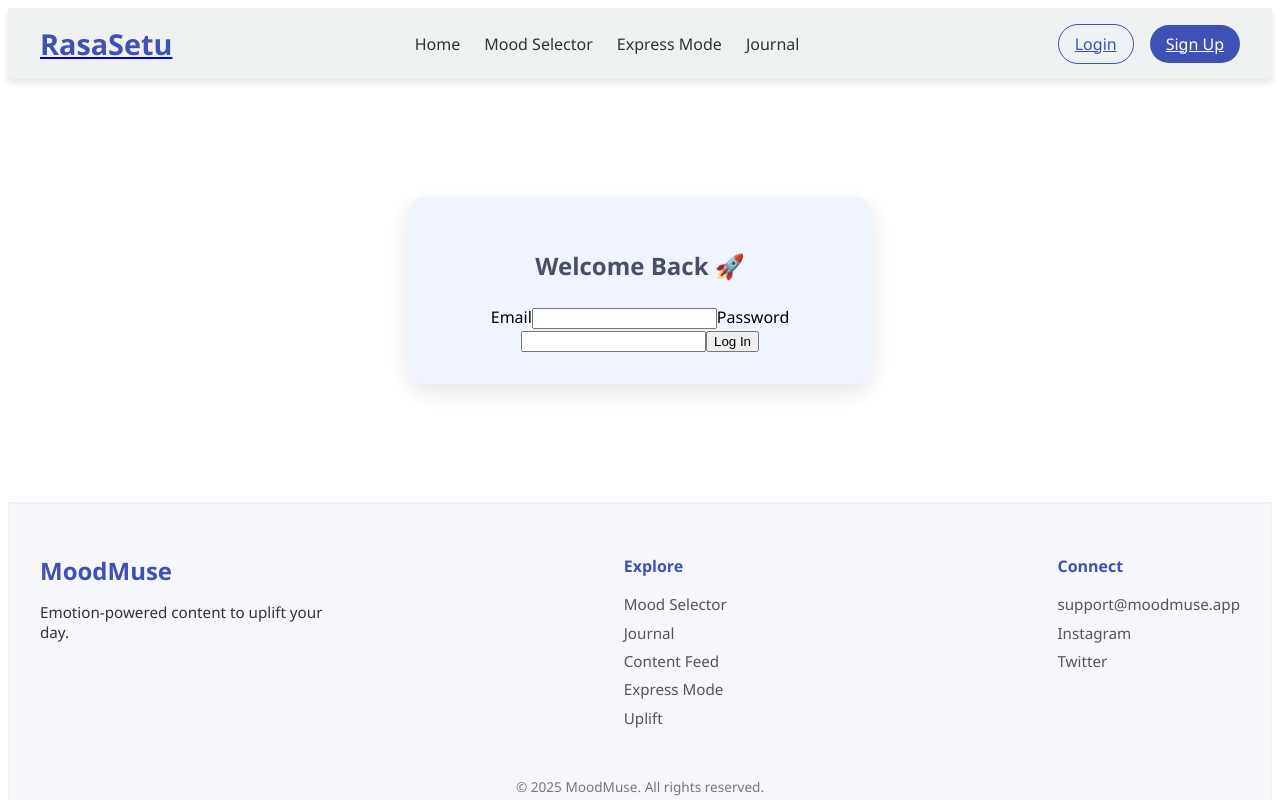
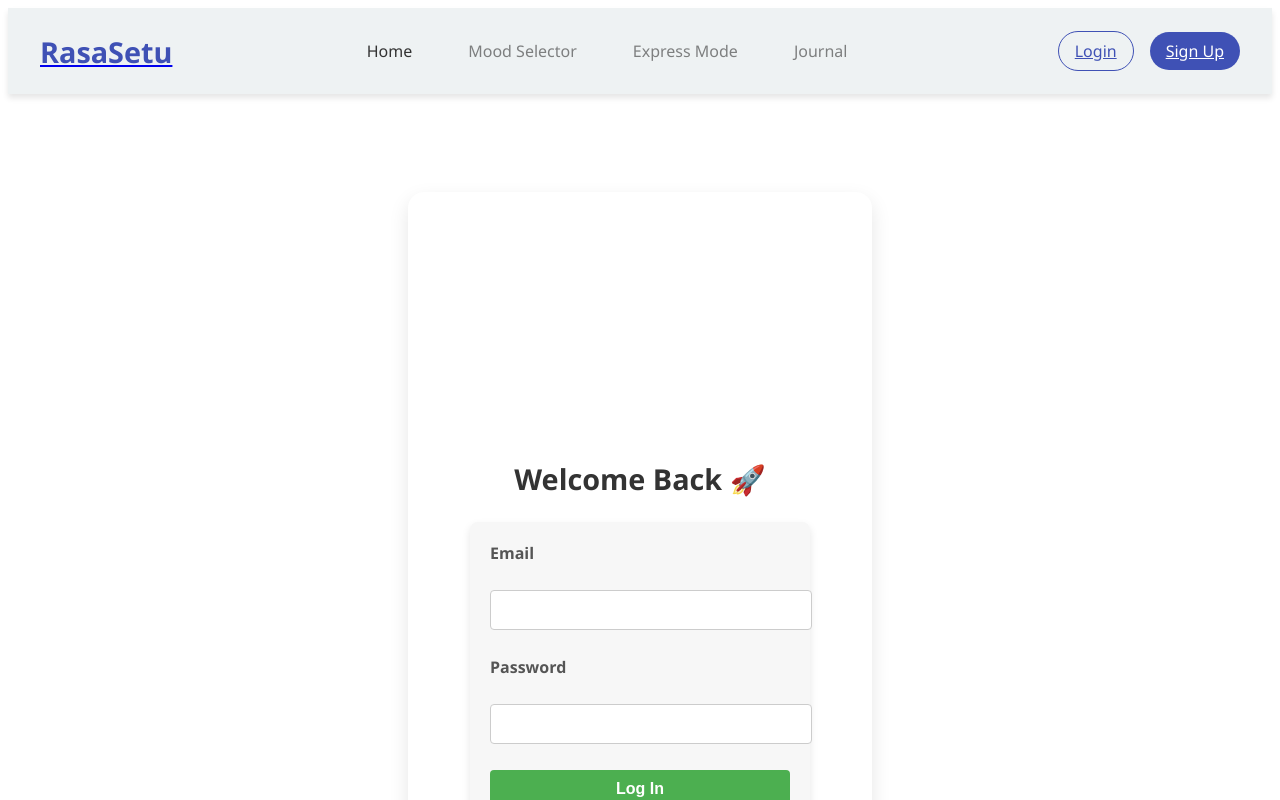
Before and after one commit to kaustubhpatil322/Byte-Verse, a React (Vite) app in the folder MargVedha/frontend/: page /login in a window 1280 px wide. Shown: the top 800 px of the page. Built offline with nearby package versions, Linux system fonts and the light colour scheme; no server answers.

Commit message:
enhanced changes login page updates

```diff
--- a/MargVedha/frontend/package.json
+++ b/MargVedha/frontend/package.json
@@ -10,6 +10,7 @@
     "preview": "vite preview"
   },
   "dependencies": {
+    "firebase": "^11.6.0",
     "framer-motion": "^12.6.5",
     "react": "^18.3.1",
     "react-dom": "^18.3.1",
--- a/MargVedha/frontend/src/components/EmotionalSpectrum/EmotionalSpectrum.jsx
+++ b/MargVedha/frontend/src/components/EmotionalSpectrum/EmotionalSpectrum.jsx
@@ -1,5 +1,6 @@
-import React, { useState } from 'react';
+import React, { useState, useEffect } from 'react';
 import './EmotionalSpectrum.css';
+import { auth } from '../../firebase';  // Firebase auth
 
 const categories = {
   Happiness: [
@@ -35,6 +36,18 @@ const EmotionalSpectrum = () => {
   const [uploadType, setUploadType] = useState('');
   const [imageFile, setImageFile] = useState(null);
   const [videoFile, setVideoFile] = useState(null);
+  const [user, setUser] = useState(null);
+
+  useEffect(() => {
+    const unsubscribe = auth.onAuthStateChanged((user) => {
+      if (user) {
+        setUser(user);  // Set user when logged in
+      } else {
+        setUser(null);  // Clear user when logged out
+      }
+    });
+    return () => unsubscribe();
+  }, []);
 
   const hasUploadedMedia = uploadType === 'image' ? !!imageFile : uploadType === 'video' ? !!videoFile : false;
 
@@ -44,10 +57,34 @@ const EmotionalSpectrum = () => {
     }
   };
 
+  // Render image preview
+  const renderImagePreview = () => {
+    if (imageFile) {
+      return <img src={URL.createObjectURL(imageFile)} alt="Preview" className="media-preview" />;
+    }
+    return null;
+  };
+
+  // Render video preview
+  const renderVideoPreview = () => {
+    if (videoFile) {
+      return <video controls className="media-preview"><source src={URL.createObjectURL(videoFile)} type="video/mp4" /></video>;
+    }
+    return null;
+  };
+
   return (
     <div className="container">
       <h1 className="title">RasaSetu | Complete Emotional Palette</h1>
 
+      {/* Conditional message if user is not logged in */}
+      {!user && (
+        <div className="login-prompt">
+          <p>Please log in to access the emotional spectrum.</p>
+        </div>
+      )}
+
+      {/* Media Upload Toggle */}
       <div className="media-toggle">
         <label>
           <input
@@ -59,6 +96,7 @@ const EmotionalSpectrum = () => {
               setUploadType('image');
               setVideoFile(null); // clear other
             }}
+            disabled={!user}
           />
           Upload Image
         </label>
@@ -72,11 +110,13 @@ const EmotionalSpectrum = () => {
               setUploadType('video');
               setImageFile(null); // clear other
             }}
+            disabled={!user}
           />
           Upload Video
         </label>
       </div>
 
+      {/* Image Upload Section */}
       {uploadType === 'image' && (
         <div className="media-upload">
           <label>
@@ -85,11 +125,14 @@ const EmotionalSpectrum = () => {
               type="file"
               accept="image/*"
               onChange={(e) => setImageFile(e.target.files[0])}
+              disabled={!user}
             />
           </label>
+          {renderImagePreview()}
         </div>
       )}
 
+      {/* Video Upload Section */}
       {uploadType === 'video' && (
         <div className="media-upload">
           <label>
@@ -98,28 +141,33 @@ const EmotionalSpectrum = () => {
               type="file"
               accept="video/*"
               onChange={(e) => setVideoFile(e.target.files[0])}
+              disabled={!user}
             />
           </label>
+          {renderVideoPreview()}
         </div>
       )}
 
-      {!hasUploadedMedia && (
+      {/* Upload warning if no media is uploaded */}
+      {!hasUploadedMedia && user && (
         <p className="upload-warning">⚠️ Please upload an image or video to proceed with selecting emotions.</p>
       )}
 
+      {/* Category Tabs */}
       <div className="tabs">
         {Object.keys(categories).map((cat) => (
           <button
             key={cat}
             className={`tab ${cat === activeCategory ? 'active' : ''}`}
             onClick={() => hasUploadedMedia && setActiveCategory(cat)}
-            disabled={!hasUploadedMedia}
+            disabled={!hasUploadedMedia || !user}
           >
             {cat}
           </button>
         ))}
       </div>
 
+      {/* Emotion Grid */}
       <div className="grid">
         {categories[activeCategory].map((emotion) => (
           <div
@@ -128,6 +176,7 @@ const EmotionalSpectrum = () => {
               !hasUploadedMedia ? 'disabled' : ''
             }`}
             onClick={() => handleEmotionSelect(emotion)}
+            disabled={!hasUploadedMedia || !user}
           >
             <i className={`${emotion.icon} icon`}></i>
             <span>{emotion.name}</span>
@@ -135,16 +184,17 @@ const EmotionalSpectrum = () => {
         ))}
       </div>
 
+      {/* Journal Entry */}
       <div className="journal">
         <textarea
           placeholder="Describe your mood in your own words..."
           value={journalEntry}
           onChange={(e) => setJournalEntry(e.target.value)}
-          disabled={!hasUploadedMedia}
+          disabled={!user || !hasUploadedMedia}
         />
         <button
           className="submit"
-          disabled={!hasUploadedMedia}
+          disabled={!user || !hasUploadedMedia || !selectedEmotion}
           onClick={() => {
             console.log('Selected Emotion:', selectedEmotion?.name);
             console.log('Journal Entry:', journalEntry);
--- a/MargVedha/frontend/src/components/Login/Login.css
+++ b/MargVedha/frontend/src/components/Login/Login.css
@@ -57,3 +57,163 @@
     color: #6c63ff;
     text-decoration: none;
   }
+  .login-container {
+    max-width: 400px;
+    margin: 5rem auto;
+    padding: 2.5rem 2rem;
+    background: #ffffff;
+    box-shadow: 0 8px 20px rgba(0, 0, 0, 0.1);
+    border-radius: 16px;
+    text-align: center;
+    font-family: 'Segoe UI', Tahoma, Geneva, Verdana, sans-serif;
+  }
+
+  .login-container h2 {
+    margin-bottom: 1.5rem;
+    font-size: 1.8rem;
+    color: #333;
+  }
+
+  form {
+    display: flex;
+    flex-direction: column;
+    gap: 1rem;
+  }
+
+  label {
+    text-align: left;
+    font-weight: 600;
+    color: #555;
+  }
+
+  input {
+    padding: 0.8rem;
+    border: 1px solid #ccc;
+    border-radius: 10px;
+    font-size: 1rem;
+    transition: border-color 0.3s ease;
+  }
+
+  input:focus {
+    border-color: #4e89ff;
+    outline: none;
+  }
+
+  button {
+    padding: 0.9rem;
+    background-color: #4e89ff;
+    color: white;
+    font-size: 1rem;
+    font-weight: 600;
+    border: none;
+    border-radius: 10px;
+    cursor: pointer;
+    transition: background 0.3s ease;
+  }
+
+  button:hover {
+    background-color: #3d6de0;
+  }
+
+  .error-message {
+    color: red;
+    background: #ffe0e0;
+    padding: 0.6rem;
+    border-radius: 8px;
+    font-size: 0.9rem;
+  }
+  /* Base styles */
+.login-container {
+  display: flex;
+  flex-direction: column;
+  justify-content: center;
+  align-items: center;
+  width: 100%;
+  height: 100vh;
+}
+
+h2 {
+  margin-bottom: 20px;
+}
+
+/* Form styles */
+form {
+  width: 300px;
+  background-color: #f7f7f7;
+  padding: 20px;
+  border-radius: 8px;
+  box-shadow: 0 4px 8px rgba(0, 0, 0, 0.1);
+}
+
+label {
+  font-weight: bold;
+}
+
+input {
+  width: 100%;
+  padding: 10px;
+  margin: 10px 0;
+  border: 1px solid #ccc;
+  border-radius: 4px;
+}
+
+button {
+  width: 100%;
+  padding: 10px;
+  background-color: #4caf50;
+  color: white;
+  border: none;
+  border-radius: 4px;
+  cursor: pointer;
+}
+
+button:disabled {
+  background-color: #ccc;
+  cursor: not-allowed;
+}
+
+/* Success animation */
+.success-message {
+  display: none;
+  margin-top: 10px;
+  animation: fadeIn 1s ease-in-out, scaleUp 0.5s ease-out;
+}
+
+@keyframes scaleUp {
+  from {
+    transform: scale(0.8);
+  }
+  to {
+    transform: scale(1);
+  }
+}
+
+@keyframes fadeIn {
+  from {
+    opacity: 0;
+  }
+  to {
+    opacity: 1;
+  }
+}
+
+/* Error animation */
+.error-message {
+  color: red;
+  font-size: 14px;
+  margin-top: 10px;
+  animation: shake 0.5s ease-in-out;
+}
+
+@keyframes shake {
+  0% { transform: translateX(0); }
+  25% { transform: translateX(-10px); }
+  50% { transform: translateX(10px); }
+  75% { transform: translateX(-10px); }
+  100% { transform: translateX(0); }
+}
+
+/* Input field error styles */
+input.error {
+  border: 2px solid red;
+}
--- a/MargVedha/frontend/src/components/Login/Login.jsx
+++ b/MargVedha/frontend/src/components/Login/Login.jsx
@@ -1,13 +1,14 @@
-// Login.jsx
 import React, { useState } from 'react';
 import { signInWithEmailAndPassword } from 'firebase/auth';
-import { auth } from '../../firebase'; // Adjust path based on location
+import { auth } from '../../firebase';
 import { useNavigate } from 'react-router-dom';
 import './Login.css';
 
 const Login = () => {
   const [formData, setFormData] = useState({ email: '', password: '' });
   const [error, setError] = useState('');
+  const [isLoading, setIsLoading] = useState(false);
+  const [isLoggedIn, setIsLoggedIn] = useState(false); // Track login state for success animation
   const navigate = useNavigate();
 
   const handleChange = (e) => {
@@ -16,10 +17,16 @@ const Login = () => {
 
   const handleSubmit = async (e) => {
     e.preventDefault();
+    setIsLoading(true);
     try {
       await signInWithEmailAndPassword(auth, formData.email, formData.password);
-      navigate('/dashboard'); // or wherever your main page is
+      setIsLoading(false);
+      setIsLoggedIn(true);
+      setError(''); // Clear error if login is successful
+      setTimeout(() => navigate('/'), 1000); // Redirect to home page on successful login
     } catch (error) {
+      setIsLoading(false);
+      setIsLoggedIn(false); // Reset login state
       if (error.code === 'auth/user-not-found') {
         setError("User not found.");
       } else if (error.code === 'auth/wrong-password') {
@@ -33,13 +40,42 @@ const Login = () => {
   return (
     <div className="login-container">
       <h2>Welcome Back 🚀</h2>
-      <form onSubmit={handleSubmit}>
+      <form onSubmit={handleSubmit} aria-labelledby="login-form">
+        {/* Error message with shake animation */}
         {error && <p className="error-message">{error}</p>}
-        <label>Email</label>
-        <input name="email" type="email" required onChange={handleChange} />
-        <label>Password</label>
-        <input name="password" type="password" required onChange={handleChange} />
-        <button type="submit">Log In</button>
+
+        <label htmlFor="email">Email</label>
+        <input
+          id="email"
+          name="email"
+          type="email"
+          value={formData.email}
+          onChange={handleChange}
+          required
+          autoComplete="on"
+          aria-label="Email address"
+          className={error ? 'error' : ''} // Highlight input in red when there's an error
+        />
+
+        <label htmlFor="password">Password</label>
+        <input
+          id="password"
+          name="password"
+          type="password"
+          value={formData.password}
+          onChange={handleChange}
+          required
+          autoComplete="on"
+          aria-label="Password"
+          className={error ? 'error' : ''} // Highlight input in red when there's an error
+        />
+
+        <button type="submit" disabled={isLoading} aria-label="Login">
+          {isLoading ? 'Logging in...' : 'Log In'}
+        </button>
+
+        {/* Success message with fade-in and scale-up animation */}
+        {isLoggedIn && <div className="success-message">Successfully logged in! Redirecting...</div>}
       </form>
     </div>
   );
--- a/MargVedha/frontend/src/components/Navbar/Navbar.css
+++ b/MargVedha/frontend/src/components/Navbar/Navbar.css
@@ -127,3 +127,140 @@
       display: flex;
     }
   }
+  .user-dropdown {
+    position: relative;
+    display: inline-block;
+  }
+
+  .user-avatar {
+    width: 40px;
+    height: 40px;
+    border-radius: 50%;
+    cursor: pointer;
+  }
+
+  .dropdown-content {
+    display: none;
+    position: absolute;
+    background-color: #fff;
+    min-width: 160px;
+    border: 1px solid #ddd;
+    box-shadow: 0px 8px 16px rgba(0, 0, 0, 0.2);
+    z-index: 1;
+    right: 0;
+    padding: 10px;
+  }
+
+  .user-dropdown:hover .dropdown-content {
+    display: block;
+  }
+
+  .dropdown-content p {
+    margin: 0;
+    padding: 5px 0;
+    text-align: center;
+  }
+
+  .dropdown-content button {
+    width: 100%;
+    padding: 8px 0;
+    background-color: #ff5c5c;
+    color: white;
+    border: none;
+    cursor: pointer;
+  }
+
+  .dropdown-content button:hover {
+    background-color: #e04f4f;
+  }
+  .user-dropdown {
+    position: relative;
+    display: inline-block;
+  }
+
+  .user-avatar {
+    width: 40px;
+    height: 40px;
+    border-radius: 50%;
+    cursor: pointer;
+  }
+
+  .dropdown-content {
+    display: none;
+    position: absolute;
+    background-color: #fff;
+    min-width: 160px;
+    border: 1px solid #ddd;
+    box-shadow: 0px 8px 16px rgba(0, 0, 0, 0.2);
+    z-index: 1;
+    right: 0;
+    padding: 10px;
+    text-align: center;
+  }
+
+  .user-dropdown:hover .dropdown-content {
+    display: block;
+  }
+
+  .dropdown-content p {
+    margin: 0;
+    padding: 5px 0;
+  }
+
+  .dropdown-content button {
+    width: 100%;
+    padding: 8px 0;
+    background-color: #ff5c5c;
+    color: white;
+    border: none;
+    cursor: pointer;
+  }
+
+  .dropdown-content button:hover {
+    background-color: #e04f4f;
+  }
+
+  /* Optional: Add hover effect for the avatar image */
+  .user-avatar:hover {
+    opacity: 0.8;
+  }
+  .navbar-links {
+    display: flex;
+    justify-content: space-around;
+    transition: transform 0.3s ease-in-out;
+  }
+
+  .navbar-links.open {
+    transform: translateX(0);
+  }
+
+  .navbar-links li {
+    list-style: none;
+    margin: 1rem;
+  }
+
+  .hamburger.open {
+    transform: rotate(90deg);
+  }
+  .user-avatar {
+    width: 40px;
+    height: 40px;
+    border-radius: 50%;
+    background-color: #f0f0f0;
+    object-fit: cover;
+  }
+
+  .user-avatar img {
+    width: 100%;
+    height: 100%;
+    border-radius: 50%;
+  }
+  .navbar-links .disabled {
+    pointer-events: none;
+    opacity: 0.6;
+    cursor: not-allowed;
+  }
+
+  .navbar-links .disabled:hover {
+    opacity: 0.6;  /* Optional: Remove hover effect on disabled links */
+  }
--- a/MargVedha/frontend/src/components/Navbar/Navbar.jsx
+++ b/MargVedha/frontend/src/components/Navbar/Navbar.jsx
@@ -1,9 +1,30 @@
-import React, { useState } from 'react';
+import React, { useState, useEffect } from 'react';
 import { Link } from 'react-router-dom';
 import './Navbar.css';
+import { auth } from '../../firebase';
+import { signOut } from 'firebase/auth';
 
 const Navbar = () => {
   const [isMobileMenuOpen, setIsMobileMenuOpen] = useState(false);
+  const [user, setUser] = useState(null);
+
+  // Handle login state and user info
+  useEffect(() => {
+    const unsubscribe = auth.onAuthStateChanged((user) => {
+      if (user) {
+        setUser(user);  // Set user when logged in
+      } else {
+        setUser(null);  // Clear user when logged out
+      }
+    });
+    return () => unsubscribe();
+  }, []);
+
+  // Logout function
+  const handleLogout = () => {
+    signOut(auth);
+    setUser(null);
+  };
 
   const toggleMenu = () => {
     setIsMobileMenuOpen(!isMobileMenuOpen);
@@ -13,25 +34,46 @@ const Navbar = () => {
     <nav className="navbar">
       <Link to="/" onClick={toggleMenu}><div className="navbar-logo">RasaSetu</div></Link>
 
+      {/* Mobile Navigation Links */}
       <div className={`navbar-links ${isMobileMenuOpen ? 'open' : ''}`}>
         <li><Link to="/" onClick={toggleMenu}>Home</Link></li>
-        <li><Link to="/mood" onClick={toggleMenu}>Mood Selector</Link></li> {/* ✅ UPDATED */}
-        <li><Link to="/express-mode" onClick={toggleMenu}>Express Mode</Link></li>   {/* ✅ UPDATED */}
-        <li><Link to="/journal" onClick={toggleMenu}>Journal</Link></li>
-
-
-        <div className="mobile-auth">
-          <Link to="/login" className="btn login">Login</Link>
-          <Link to="/signup" className="btn signup">Sign Up</Link>
-        </div>
+        {/* Disable links if user is not logged in */}
+        <li><Link to="/mood" onClick={toggleMenu} className={user ? '' : 'disabled'}>Mood Selector</Link></li>
+        <li><Link to="/express-mode" onClick={toggleMenu} className={user ? '' : 'disabled'}>Express Mode</Link></li>
+        <li><Link to="/journal" onClick={toggleMenu} className={user ? '' : 'disabled'}>Journal</Link></li>
       </div>
 
+      {/* Desktop Authentication Links or User Dropdown */}
       <div className="navbar-auth desktop-auth">
-        <Link to="/login" className="btn login">Login</Link>
-        <Link to="/signup" className="btn signup">Sign Up</Link>
+        {!user ? (
+          <>
+            <Link to="/login" className="btn login">Login</Link>
+            <Link to="/signup" className="btn signup">Sign Up</Link>
+          </>
+        ) : (
+          <div className="user-dropdown">
+            {/* User Avatar */}
+            <img
+              src={user.photoURL || '/images/default-avatar.png'}
+              alt="User"
+              className="user-avatar"
+              aria-label="User Profile"
+            />
+            {/* Dropdown Menu */}
+            <div className="dropdown-content">
+              <p>{user.displayName || 'User'}</p>
+              <button onClick={handleLogout} aria-label="Logout">Logout</button>
+            </div>
+          </div>
+        )}
       </div>
 
-      <div className={`hamburger ${isMobileMenuOpen ? 'open' : ''}`} onClick={toggleMenu}>
+      {/* Mobile Hamburger Menu */}
+      <div
+        className={`hamburger ${isMobileMenuOpen ? 'open' : ''}`}
+        onClick={toggleMenu}
+        aria-label="Toggle navigation menu"
+      >
         <span></span>
         <span></span>
         <span></span>
```
Also changed, not shown: MargVedha/frontend/src/assets/avatar.jpg (added), 1 other file (tests, documents, lock files or other folders).
